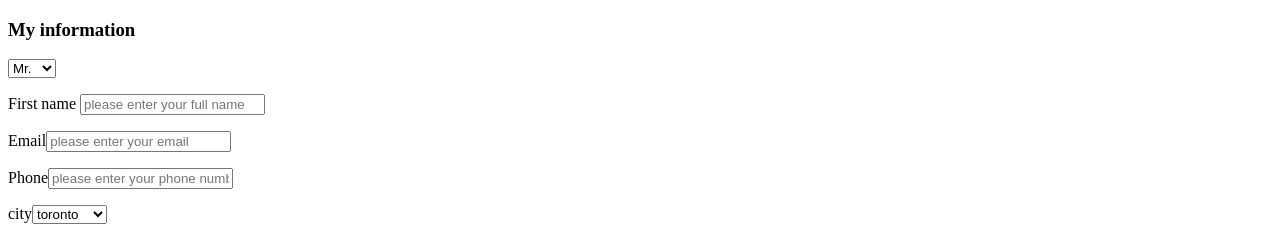
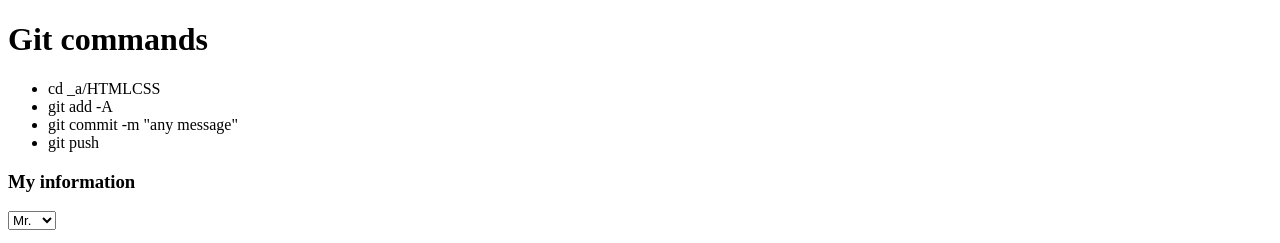
Before and after one commit to C9-KanZaki/C9-KanZaki.github.io, a plain HTML site: page First.HTML in a window 1280 px wide. Shown: the top 243 px of the page. Drawn offline with Linux system fonts and the light colour scheme.

Commit message:
my first web page

```diff
--- a/First.HTML
+++ b/First.HTML
@@ -9,6 +9,14 @@
 </head>
 
 <body>
+
+    <h1>Git commands</h1>
+    <ul>
+        <li>cd _a/HTMLCSS</li>
+        <li>git add -A</li>
+        <li>git commit -m "any message"</li>
+        <li>git push</li>
+    </ul>
     <h3>My information</h3>
 
     <p><select name="" id="" name="">
@@ -50,6 +58,4 @@
     Visa Card<input type="radio" name="payment" value=visa card>
     paypal<input type="radio" name="payment" value=paypal>
     <p><input size="1000" placeholder="Please Leave Your Comment"></p>
-</body>
-
-</html>
+</body></html>
```
Lines whose indentation alone changed are shown as unchanged.
